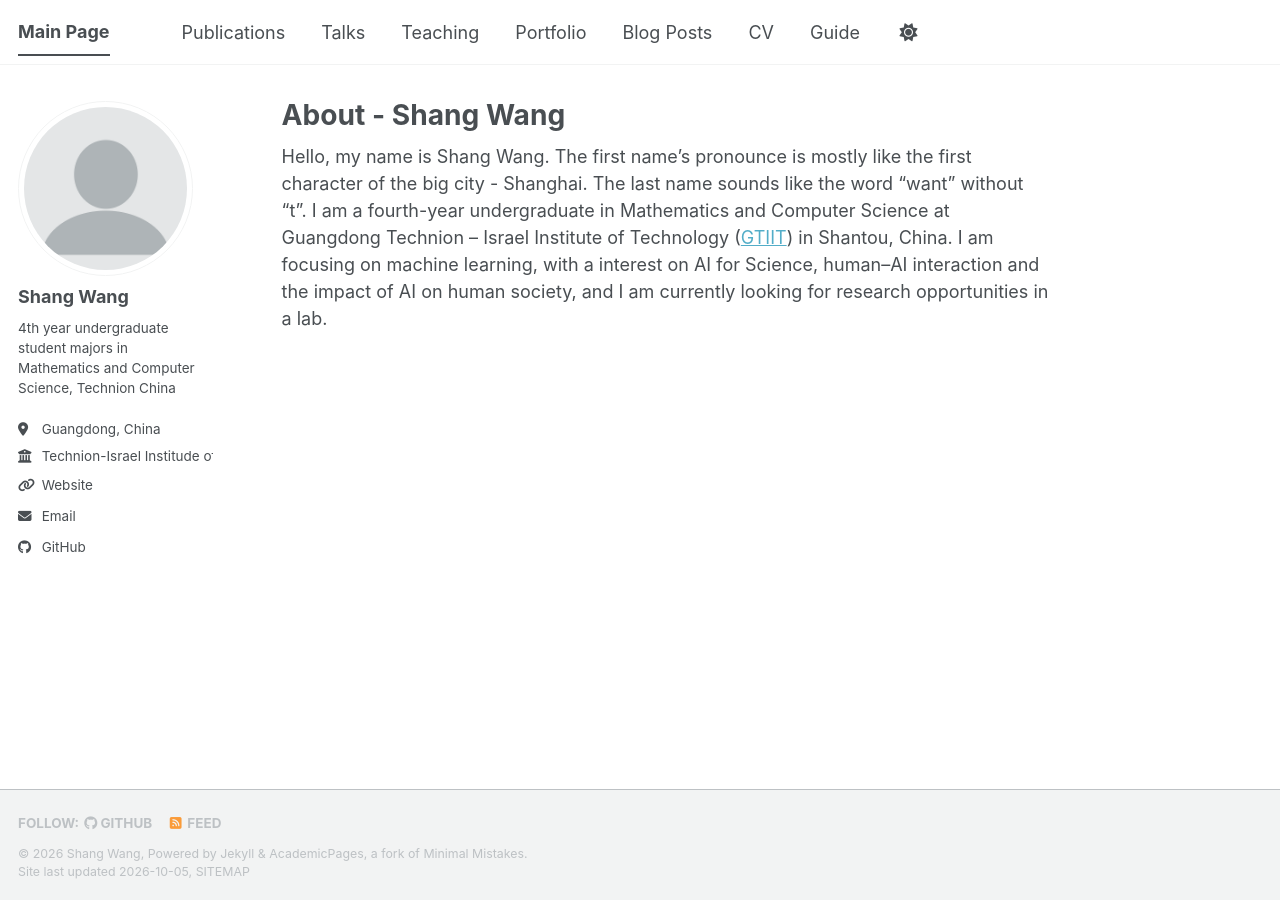
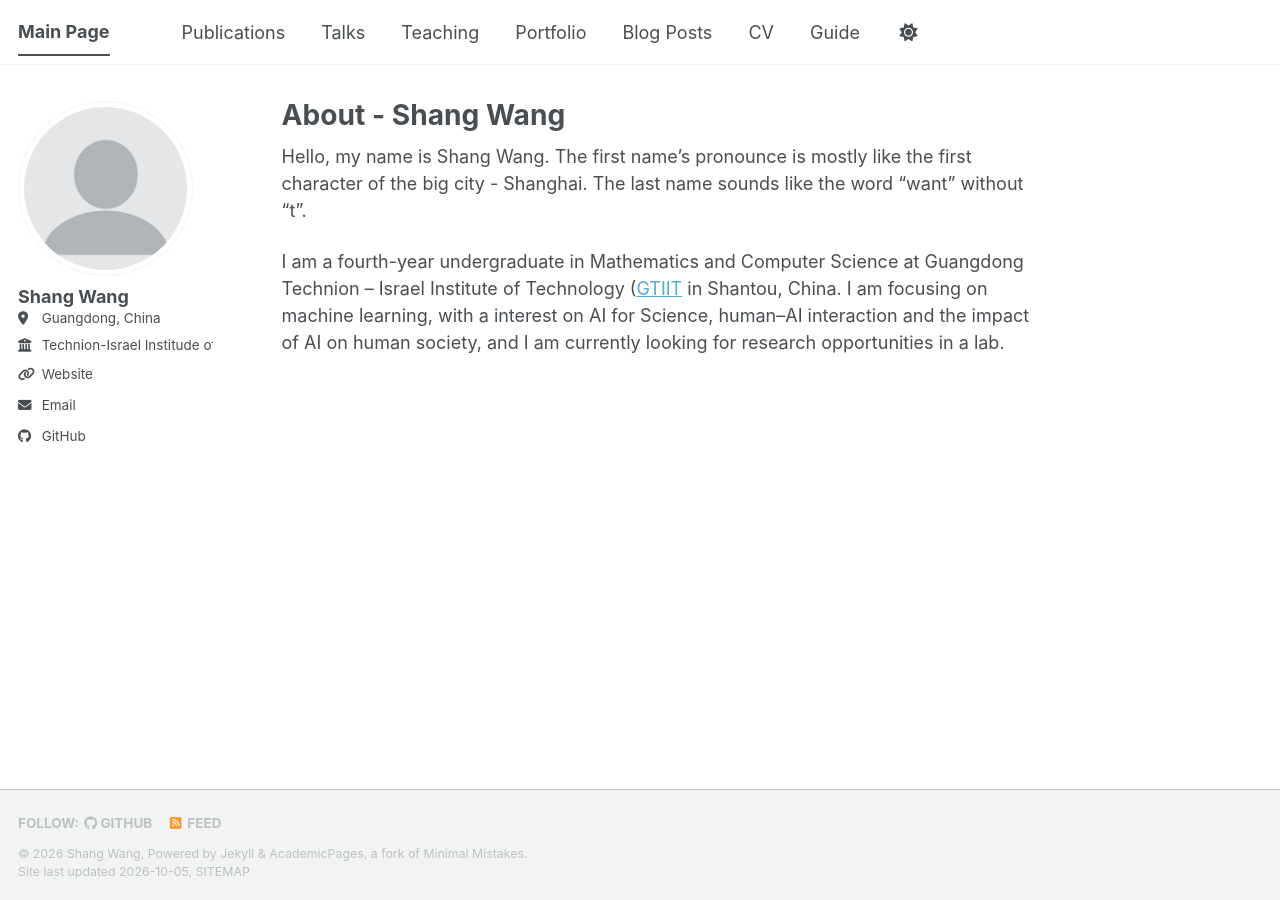
Before and after one commit to Sha17g/Sha17g.github.io, a Jekyll site: the page built from _pages/about.md, in a window 1280 px wide. Built offline with Jekyll 4.4.1, drawn with Linux system fonts in a browser that asks for light colours; a style sheet for code colours, icons or effects is not loaded.

Commit message:
initial change 6

```diff
--- a/_config.yml
+++ b/_config.yml
@@ -26,10 +26,10 @@ author:
   avatar           : "profile.png"
   name             : "Shang Wang"
   pronouns         : # example: "she/her"
-  bio              : "4th year undergraduate student majors in Mathematics and Computer Science, Technion China"
+  bio              :
   location         : "Guangdong, China"
   employer         : "Technion-Israel Institude of Technology"
-  uri              : shang.asia"
+  uri              : "https://shang.asia/"
   email            : "wang24633@gtiit.edu.cn"
 
   # Academic websites
--- a/_pages/about.md
+++ b/_pages/about.md
@@ -7,7 +7,8 @@ redirect_from:
   - /about.html
 ---
 Hello, my name is Shang Wang. The first name's pronounce is mostly like the first character of the big city - Shanghai. The last name sounds like the word "want" without "t".
+
 I am a fourth-year undergraduate in Mathematics and Computer Science at Guangdong
-Technion – Israel Institute of Technology ([GTIIT](https://www.gtiit.edu.cn/)) in Shantou, China. I am focusing on
+Technion – Israel Institute of Technology ([GTIIT](https://www.gtiit.edu.cn/en/index.aspx) in Shantou, China. I am focusing on
 machine learning, with a interest on AI for Science, human–AI interaction and the impact of AI on human society,
 and I am currently looking for research opportunities in a lab.
```
